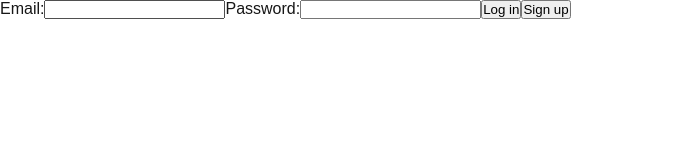
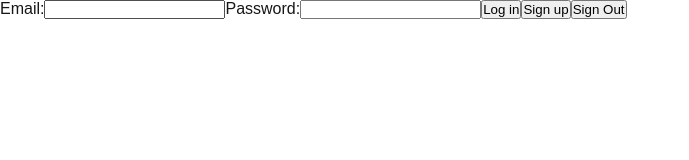
Before and after one commit to gokhanunlugh/mediumClone, a Next.js app: page /login in a window 1280 px wide. Shown: the top 160 px of the page, without its empty margins (0-689 px from the left). Built offline with nearby package versions, Linux system fonts and the light colour scheme.

Commit message:
signout fix

```diff
--- a/app/login/actions.js
+++ b/app/login/actions.js
@@ -26,6 +26,7 @@ export async function login(formData) {
 }
 
 export async function signOut() {
+  const supabase = createClient()
   const { error } = await supabase.auth.signOut()
 }
 
--- a/app/login/page.jsx
+++ b/app/login/page.jsx
@@ -1,4 +1,4 @@
-import { login, signup } from './actions'
+import { login, signOut, signup } from './actions'
 
 export default function LoginPage() {
   return (
@@ -9,6 +9,7 @@ export default function LoginPage() {
       <input id="password" name="password" type="password" required />
       <button formAction={login}>Log in</button>
       <button formAction={signup}>Sign up</button>
+      <button formAction={signOut}>Sign Out</button>
     </form>
   )
 }
```
